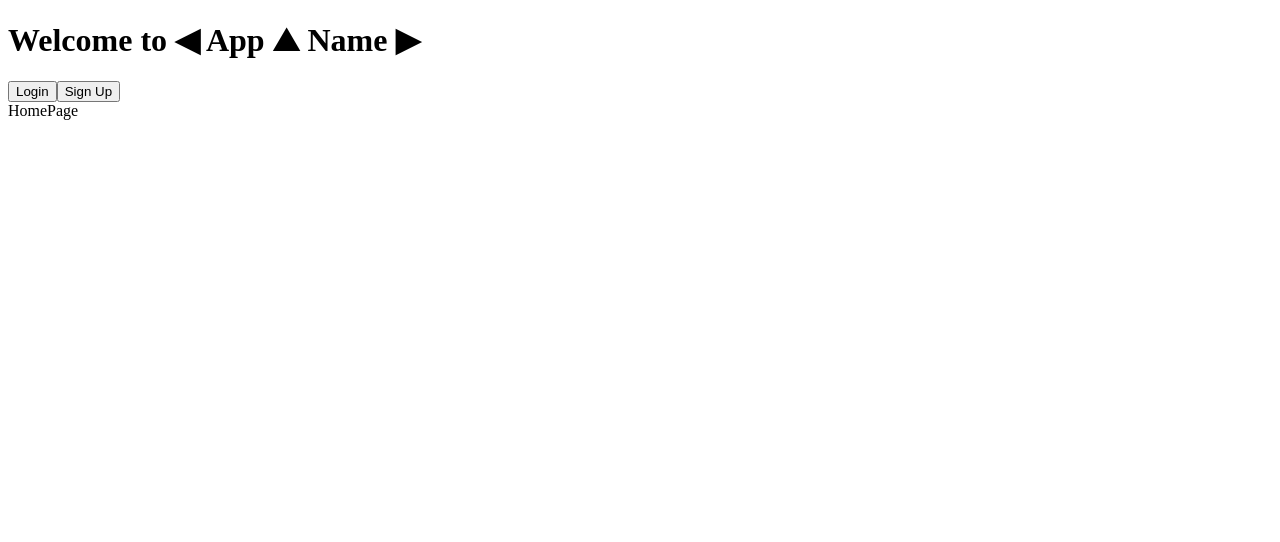
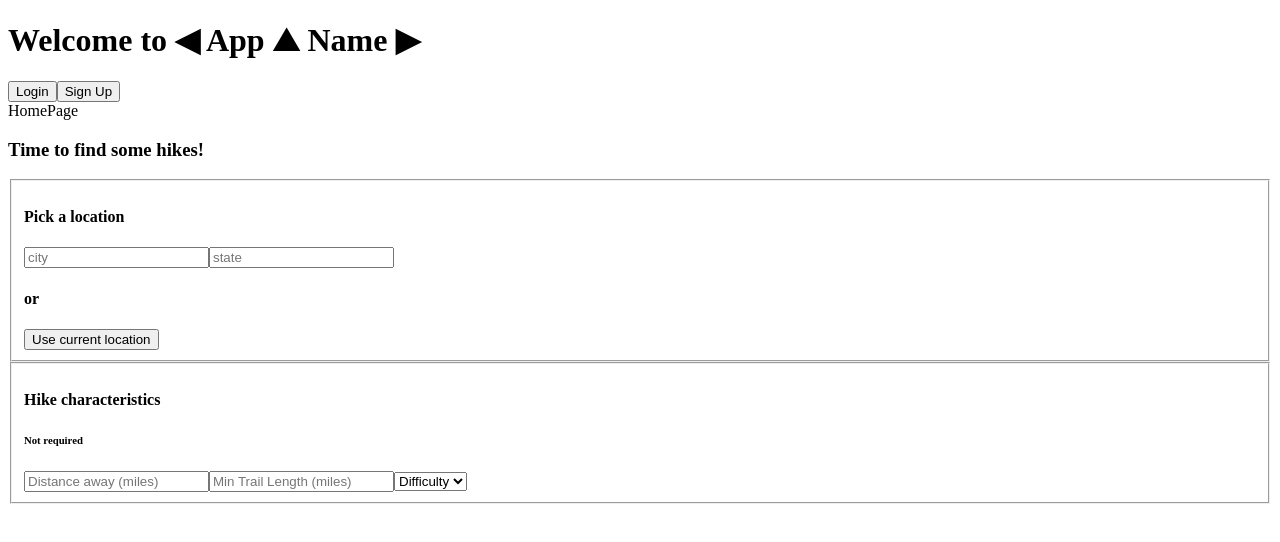
Before and after one commit to marissa27/trails, a React (Create React App) app in the folder client/: page / in a window 1280 px wide. Shown: the top 542 px of the page. Built offline with nearby package versions, Linux system fonts and the light colour scheme; no server answers.

Commit message:
Setup search component and structure

```diff
--- a/client/src/components/HomePage/HomePage.js
+++ b/client/src/components/HomePage/HomePage.js
@@ -1,10 +1,12 @@
 import React, { Component } from 'react';
+import Search from '../Search/Search';
 
 export default class HomePage extends Component {
   render() {
     return (
       <div className="App">
         HomePage
+        <Search />
       </div>
     );
   }
--- /dev/null
+++ b/client/src/components/Search/Search.js
@@ -0,0 +1,43 @@
+import React, { Component } from 'react';
+
+export default class Search extends Component {
+
+  currentLocation() {
+    console.log('curretnLocation')
+    if ("geolocation" in navigator) {
+      navigator.geolocation.getCurrentPosition((position) => {
+        let latitude = position.coords.latitude;
+        let longitude = position.coords.longitude;
+        console.log(latitude, longitude)
+      })
+    }
+  }
+
+  render() {
+    { this.currentLocation() }
+    return (
+      <form>
+        <h3>Time to find some hikes!</h3>
+        <fieldset>
+          <h4>Pick a location</h4>
+          <input type="text" placeholder="city" />
+          <input type="text" placeholder="state" />
+          <h4>or</h4>
+          <button>Use current location</button>
+        </fieldset>
+        <fieldset>
+          <h4>Hike characteristics</h4>
+          <h6>Not required</h6>
+          <input type="text" placeholder="Distance away (miles)" />
+          <input type="text" placeholder="Min Trail Length (miles)" />
+          <select>
+            <option value="" disabled selected>Difficulty</option>
+            <option>Easy</option>
+            <option>Medium</option>
+            <option>Hard</option>
+          </select>
+        </fieldset>
+      </form>
+    );
+  }
+}
```
Also changed, not shown: 1 other file (tests, documents, lock files or other folders).
